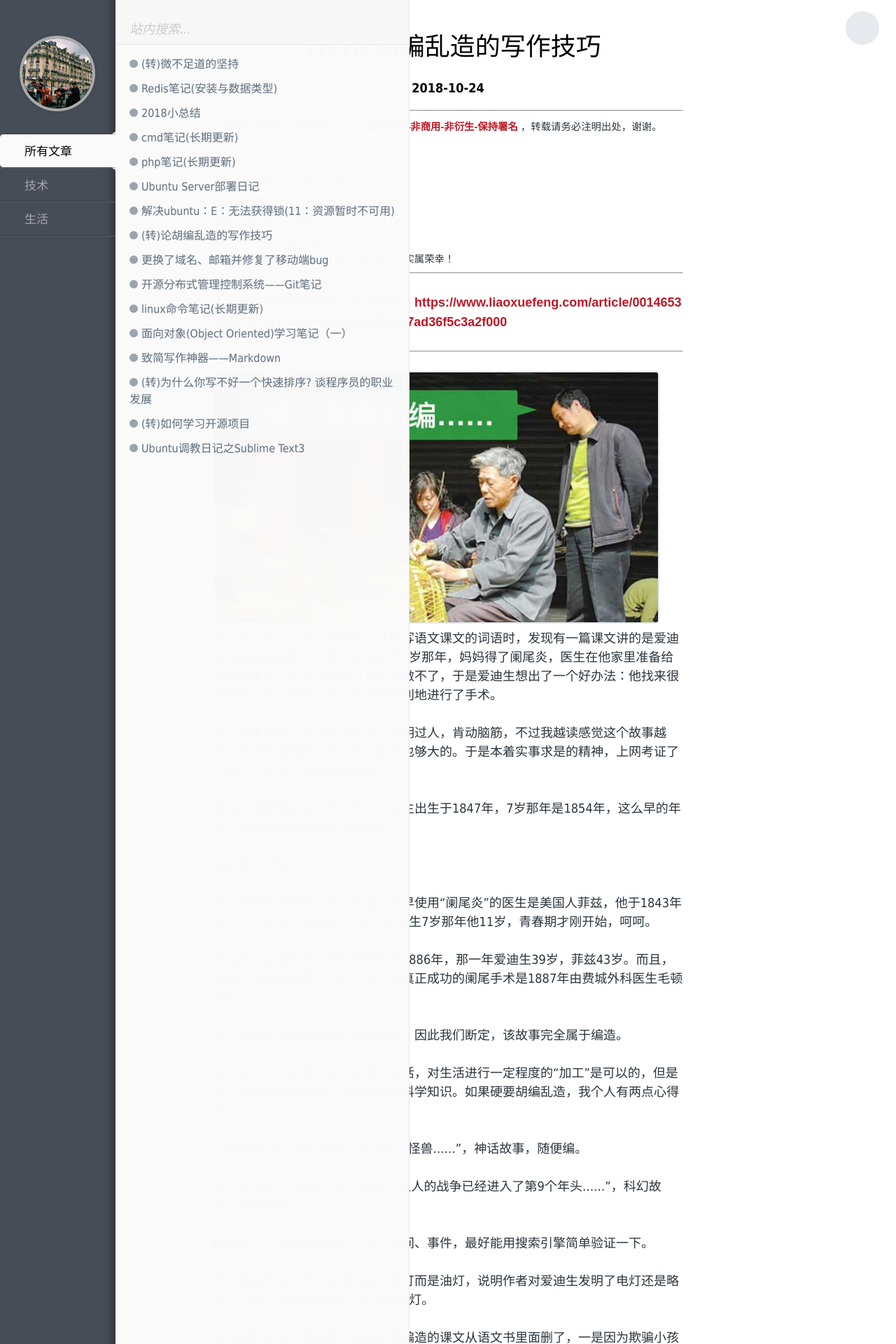
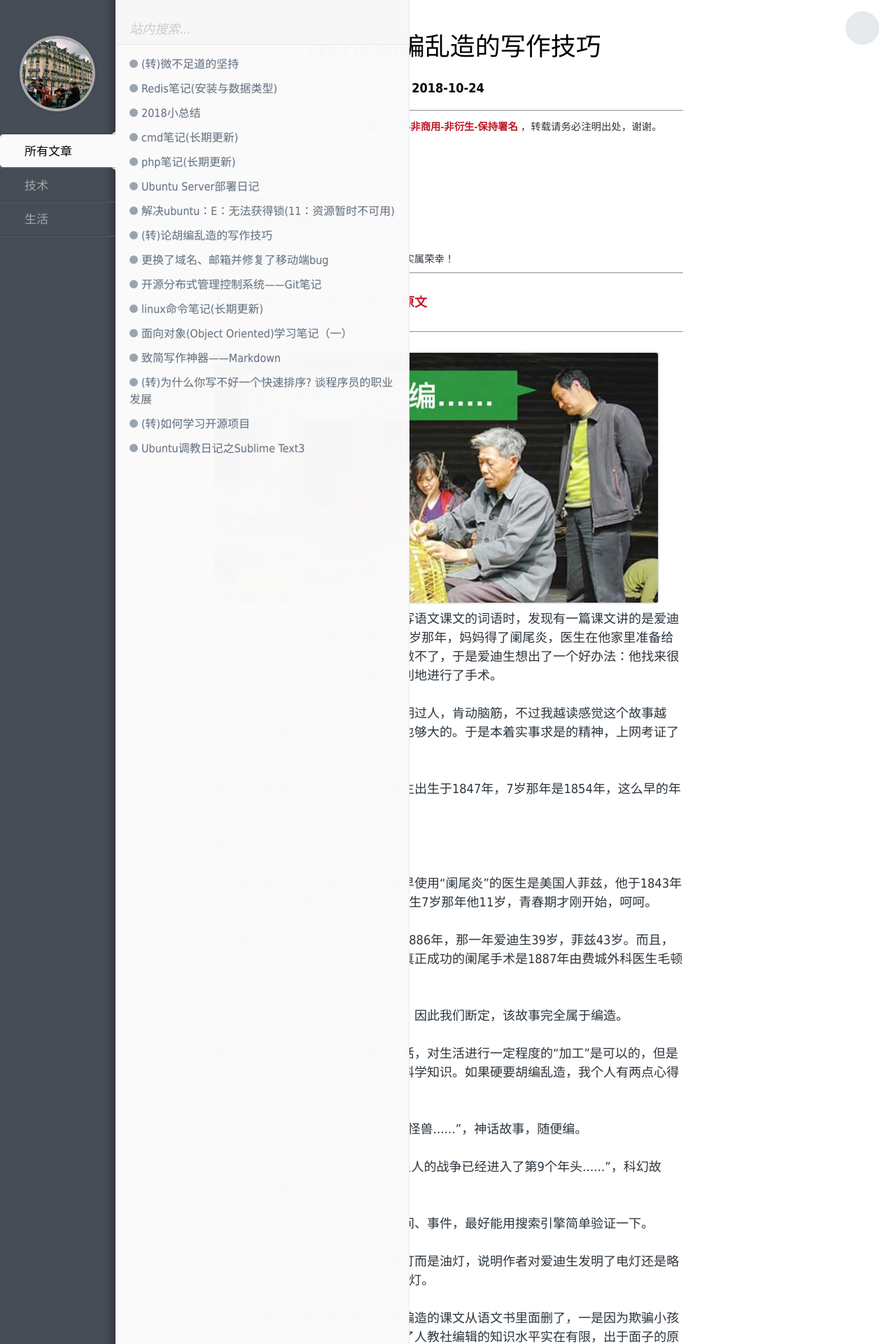
Before and after one commit to achuanya/achuanya.github.io, a Jekyll site: the page built from _posts/生活/2018-10-24-theory-of-means.md, in a window 1280 px wide. Shown: the top 1920 px of the page at 70% size. Built offline with Jekyll 4.4.1, drawn with Linux system fonts in a browser that asks for light colours; some web fonts are replaced.

Commit message:
修改了原文链接格式

```diff
--- a/_posts/生活/2018-10-24-theory-of-means.md
+++ b/_posts/生活/2018-10-24-theory-of-means.md
@@ -5,7 +5,7 @@
 description: (转)论胡编乱造的写作技巧
 ---
 
-本文转自廖雪峰的博客，原文链接：<https://www.liaoxuefeng.com/article/00146535933727317d2dbef5b5d4ac896f07ad36f5c3a2f000>
+本文转自廖雪峰的博客，[点击进入原文](https://www.liaoxuefeng.com/article/00146535933727317d2dbef5b5d4ac896f07ad36f5c3a2f000)
 
 ---
 ![Alt text](https://raw.githubusercontent.com/achuanya/achuanya.github.io/master/images/2018-10-24-theory-of-means/theory-of-maens.jpeg "编，我看你编......")
```
